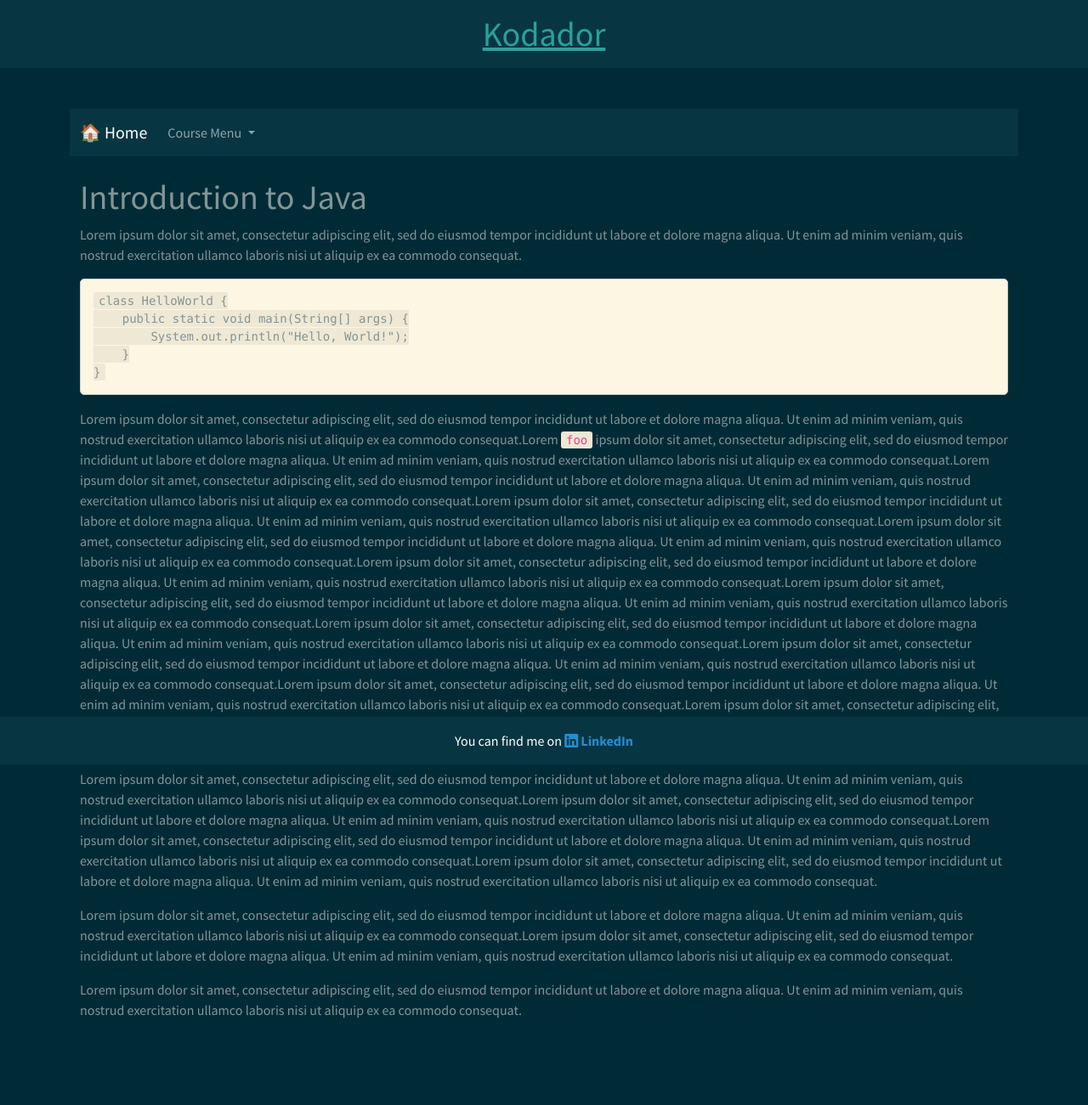
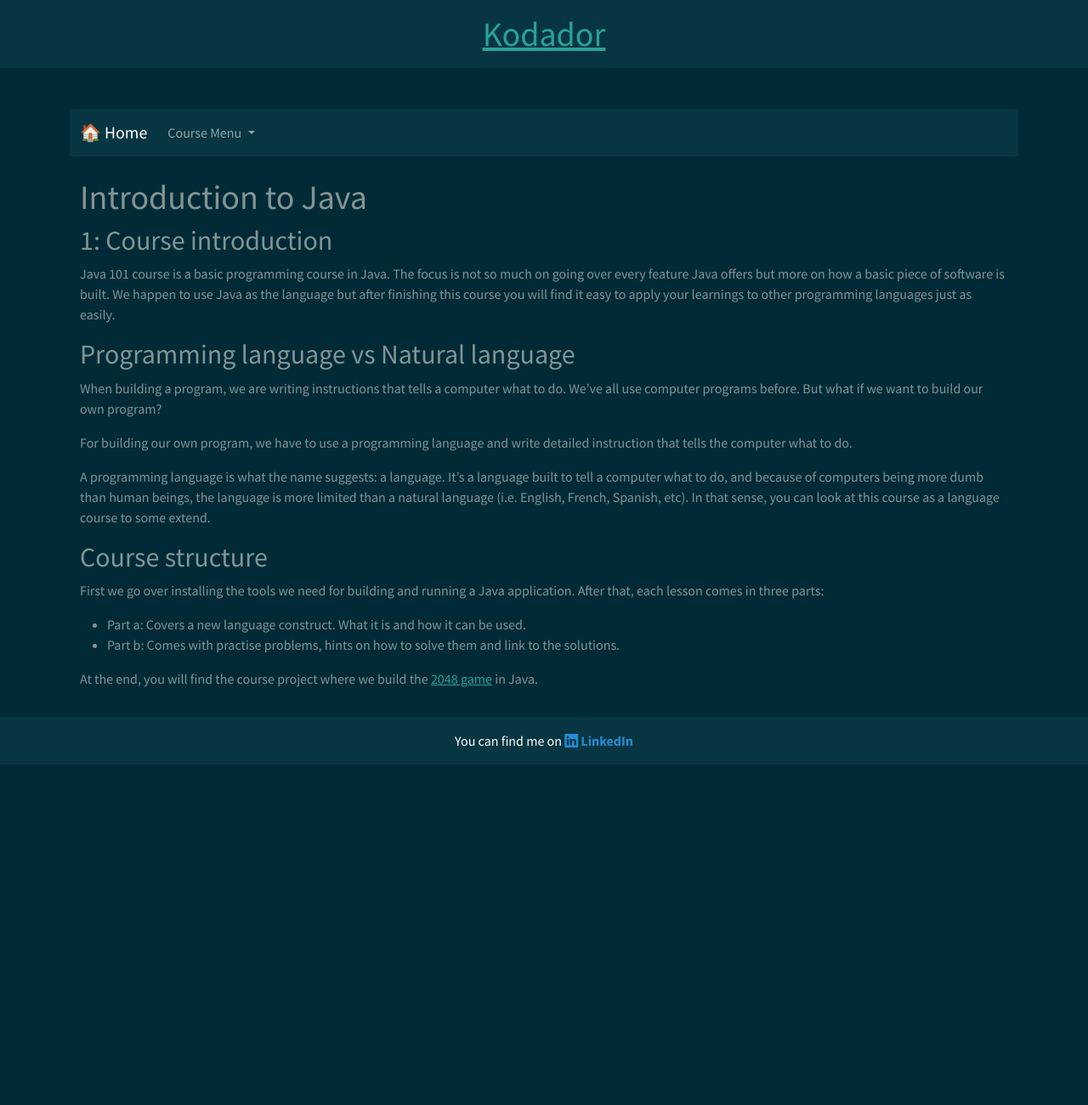
Before and after one commit to pdrum/pdrum.github.io, a Jekyll site: the page built from _courses/java-101/01-intro.md, in a window 1280 px wide. Shown: the whole page at 85% size. Built offline with Jekyll 4.4.1, drawn with Linux system fonts in a browser that asks for light colours; nearby versions of some CDN libraries; after the commit the page ends 911 px from its top, so only the background shows below that.

Commit message:
Add course intro

````diff
--- a/_courses/java-101/01-intro.md
+++ b/_courses/java-101/01-intro.md
@@ -5,62 +5,36 @@ course_slug: "java-101"
 permalink: /courses/java-101/01-intro/
 next_page: "/courses/java-101/02-variables"
 ---
-Lorem ipsum dolor sit amet, consectetur adipiscing elit, sed do eiusmod tempor incididunt ut labore et dolore magna
-aliqua. Ut enim ad minim veniam, quis nostrud exercitation ullamco laboris nisi ut aliquip
-ex ea commodo consequat.
 
-```java
-class HelloWorld {
-    public static void main(String[] args) {
-        System.out.println("Hello, World!");
-    }
-}
-```
+1: Course introduction
+-----------------------
+Java 101 course is a basic programming course in Java. The focus is not
+so much on going over every feature Java offers but more on how a basic
+piece of software is built. We happen to use Java as the language but
+after finishing this course you will find it easy to apply your learnings
+to other programming languages just as easily.
 
-Lorem ipsum dolor sit amet, consectetur adipiscing elit, sed do eiusmod tempor incididunt ut labore et dolore magna
-aliqua. Ut enim ad minim veniam, quis nostrud exercitation ullamco laboris nisi ut aliquip
-ex ea commodo consequat.Lorem `foo` ipsum dolor sit amet, consectetur adipiscing elit, sed do eiusmod tempor incididunt ut labore et dolore magna
-aliqua. Ut enim ad minim veniam, quis nostrud exercitation ullamco laboris nisi ut aliquip
-ex ea commodo consequat.Lorem ipsum dolor sit amet, consectetur adipiscing elit, sed do eiusmod tempor incididunt ut labore et dolore magna
-aliqua. Ut enim ad minim veniam, quis nostrud exercitation ullamco laboris nisi ut aliquip
-ex ea commodo consequat.Lorem ipsum dolor sit amet, consectetur adipiscing elit, sed do eiusmod tempor incididunt ut labore et dolore magna
-aliqua. Ut enim ad minim veniam, quis nostrud exercitation ullamco laboris nisi ut aliquip
-ex ea commodo consequat.Lorem ipsum dolor sit amet, consectetur adipiscing elit, sed do eiusmod tempor incididunt ut labore et dolore magna
-aliqua. Ut enim ad minim veniam, quis nostrud exercitation ullamco laboris nisi ut aliquip
-ex ea commodo consequat.Lorem ipsum dolor sit amet, consectetur adipiscing elit, sed do eiusmod tempor incididunt ut labore et dolore magna
-aliqua. Ut enim ad minim veniam, quis nostrud exercitation ullamco laboris nisi ut aliquip
-ex ea commodo consequat.Lorem ipsum dolor sit amet, consectetur adipiscing elit, sed do eiusmod tempor incididunt ut labore et dolore magna
-aliqua. Ut enim ad minim veniam, quis nostrud exercitation ullamco laboris nisi ut aliquip
-ex ea commodo consequat.Lorem ipsum dolor sit amet, consectetur adipiscing elit, sed do eiusmod tempor incididunt ut labore et dolore magna
-aliqua. Ut enim ad minim veniam, quis nostrud exercitation ullamco laboris nisi ut aliquip
-ex ea commodo consequat.Lorem ipsum dolor sit amet, consectetur adipiscing elit, sed do eiusmod tempor incididunt ut labore et dolore magna
-aliqua. Ut enim ad minim veniam, quis nostrud exercitation ullamco laboris nisi ut aliquip
-ex ea commodo consequat.Lorem ipsum dolor sit amet, consectetur adipiscing elit, sed do eiusmod tempor incididunt ut labore et dolore magna
-aliqua. Ut enim ad minim veniam, quis nostrud exercitation ullamco laboris nisi ut aliquip
-ex ea commodo consequat.Lorem ipsum dolor sit amet, consectetur adipiscing elit, sed do eiusmod tempor incididunt ut labore et dolore magna
-aliqua. Ut enim ad minim veniam, quis nostrud exercitation ullamco laboris nisi ut aliquip
-ex ea commodo consequat.
+## Programming language vs Natural language
+When building a program, we are writing instructions that tells a computer
+what to do. We've all use computer programs before. But what if we want to
+build our own program?
 
+For building our own program, we have to use a programming language and
+write detailed instruction that tells the computer what to do.
 
+A programming language is what the name suggests: a language. It's a language
+built to tell a computer what to do, and because of computers being more
+dumb than human beings, the language is more limited than a natural language
+(i.e. English, French, Spanish, etc). In that sense, you can look at this
+course as a language course to some extend.
 
-Lorem ipsum dolor sit amet, consectetur adipiscing elit, sed do eiusmod tempor incididunt ut labore et dolore magna
-aliqua. Ut enim ad minim veniam, quis nostrud exercitation ullamco laboris nisi ut aliquip
-ex ea commodo consequat.Lorem ipsum dolor sit amet, consectetur adipiscing elit, sed do eiusmod tempor incididunt ut labore et dolore magna
-aliqua. Ut enim ad minim veniam, quis nostrud exercitation ullamco laboris nisi ut aliquip
-ex ea commodo consequat.Lorem ipsum dolor sit amet, consectetur adipiscing elit, sed do eiusmod tempor incididunt ut labore et dolore magna
-aliqua. Ut enim ad minim veniam, quis nostrud exercitation ullamco laboris nisi ut aliquip
-ex ea commodo consequat.Lorem ipsum dolor sit amet, consectetur adipiscing elit, sed do eiusmod tempor incididunt ut labore et dolore magna
-aliqua. Ut enim ad minim veniam, quis nostrud exercitation ullamco laboris nisi ut aliquip
-ex ea commodo consequat.
+## Course structure
+First we go over installing the tools we need for building and running a Java application.
+After that, each lesson comes in three parts:
 
+* Part a: Covers a new language construct. What it is and how it can be used.
+* Part b: Comes with practise problems, hints on how to solve them and link
+to the solutions.
 
-Lorem ipsum dolor sit amet, consectetur adipiscing elit, sed do eiusmod tempor incididunt ut labore et dolore magna
-aliqua. Ut enim ad minim veniam, quis nostrud exercitation ullamco laboris nisi ut aliquip
-ex ea commodo consequat.Lorem ipsum dolor sit amet, consectetur adipiscing elit, sed do eiusmod tempor incididunt ut labore et dolore magna
-aliqua. Ut enim ad minim veniam, quis nostrud exercitation ullamco laboris nisi ut aliquip
-ex ea commodo consequat.
-
-
-Lorem ipsum dolor sit amet, consectetur adipiscing elit, sed do eiusmod tempor incididunt ut labore et dolore magna
-aliqua. Ut enim ad minim veniam, quis nostrud exercitation ullamco laboris nisi ut aliquip
-ex ea commodo consequat.
+At the end, you will find the course project where we build the
+[2048 game](https://www.youtube.com/watch?v=wnNGzMn5csQ) in Java.
````
